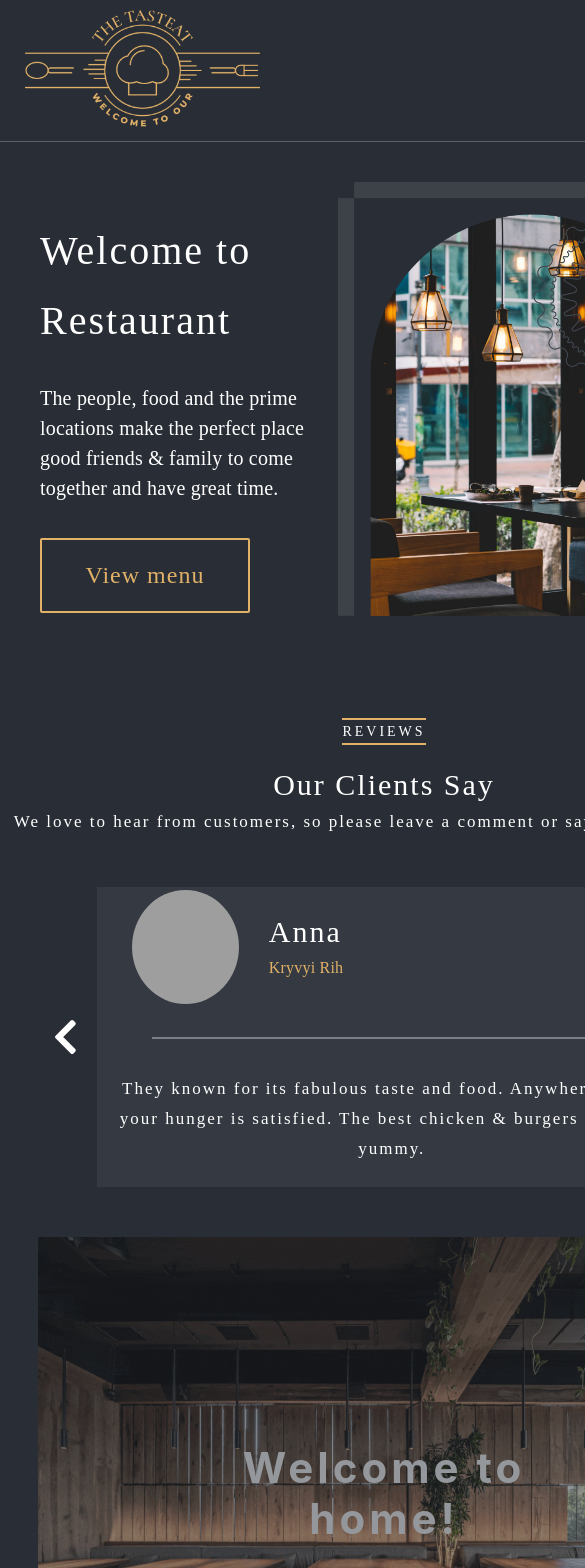
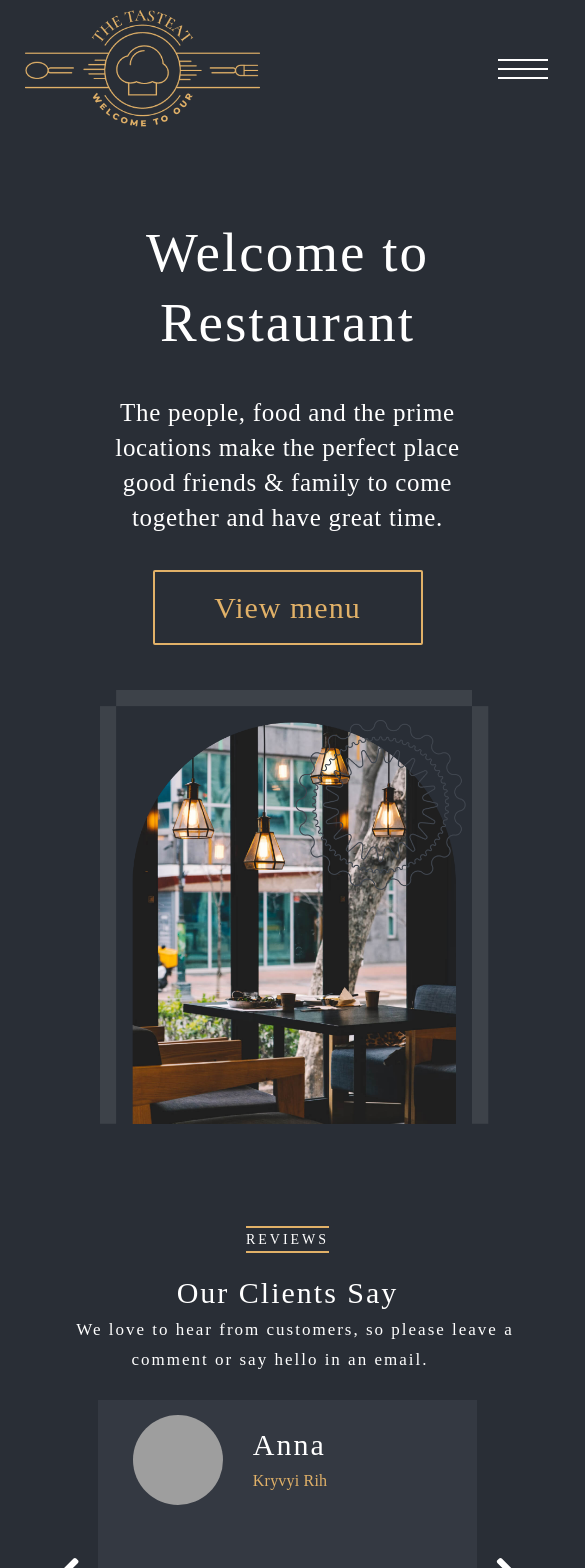
Before and after one commit to YourContender/react-restaurant-app, a React (Create React App) app: page / in a window 390 px wide. Shown: the top 1568 px of the page, 585 px wide, since content can reach past the window. Built offline with nearby package versions, Linux system fonts and the light colour scheme; grey boxes are pictures that could not be loaded.

Commit message:
step adaptive for 575px

```diff
--- a/src/components/features/Features.scss
+++ b/src/components/features/Features.scss
@@ -141,3 +141,25 @@
         }
     }
 }
+
+@media (max-width: 575px) {
+    .features {
+        width: 575px;
+        &_blocks {
+            width: 575px;
+            flex-direction: column;
+            padding: 0;
+        }
+        &_block {
+            width: 185px;
+            height: 140px;
+            margin: 20px 0;
+            span {
+                font-size: 15px;
+            }
+        }
+        &_services {
+            padding-right: 10px;
+        }
+    }
+}
--- a/src/components/footer/Footer.scss
+++ b/src/components/footer/Footer.scss
@@ -209,3 +209,59 @@
         }
     }
 }
+
+@media (max-width: 575px) {
+    .footer {
+        &_working {
+            display: flex;
+            flex-direction: column;
+            align-items: center;
+            margin-top: 35px;
+            width: 400px;
+            h2 {
+                width: 250px;
+                font-size: 24px;
+            }
+        }
+        &_contact {
+            h2 {
+                font-size: 24px;
+            }
+            span {
+                font-size: 20px;
+            }
+        }
+        &_time {
+            padding-left: 30px;
+            span {
+                padding-right: 25px;
+                font-size: 15px;
+            }
+        }
+        &_info {
+            flex-direction: column;
+        }
+        &_container {
+            width: 575px;
+        }
+        &_inner {
+            flex-direction: column;
+            align-items: center;
+            text-align: center;
+            &_logo {
+                img {
+                    margin-left: 0px;
+                }
+            }
+        }
+        &_profiles {
+            img {
+                margin: 20px;
+                width: 35px;
+            }
+        }
+        &_author {
+            font-size: 10px;
+        }
+    }
+}
--- a/src/components/header/Header.scss
+++ b/src/components/header/Header.scss
@@ -74,3 +74,9 @@
         }
     }
 }
+
+@media (max-width: 575px) {
+    .header {
+        width: 575px;
+    }
+}
--- a/src/components/nav/Nav.scss
+++ b/src/components/nav/Nav.scss
@@ -73,3 +73,9 @@
         }
     }
 }
+
+@media (max-width: 575px) {
+    .nav {
+        display: none;
+    }
+}
--- a/src/components/promo/Promo.scss
+++ b/src/components/promo/Promo.scss
@@ -107,3 +107,36 @@
         }
     }
 }
+
+@media (max-width: 575px) {
+    .promo {
+        &_container {
+            width: 575px;
+            flex-direction: column;
+            align-items: center;
+        }
+        &_image {
+            margin-left: 14px;
+            padding-right: 0px;
+        }
+        &_title {
+            width: 420px;
+            text-align: center;
+            padding-bottom: 45px;
+            padding-left: 0px;
+            h1 {
+                font-size: 55px;
+            }
+            span {
+                font-size: 25px;
+                line-height: 35px;
+                letter-spacing: 0.7px;
+            }
+            button {
+                width: 270px;
+                font-size: 30px;
+            }
+        }
+
+    }
+}
--- a/src/components/reviews/Reviews.scss
+++ b/src/components/reviews/Reviews.scss
@@ -165,3 +165,30 @@
         }
     }
 }
+
+@media (max-width: 575px) {
+    .reviews {
+        width: 575px;
+        &_line {
+            display: none;
+        }
+        &_user {
+            img {
+                width: 90px;
+                height: 90px;
+            }
+        }
+        &_descr {
+            width: 370px;
+            margin-top: 35px;
+            padding: 5px 15px;
+        }
+        &_bg {
+            display: none;
+        }
+        &_title {
+            width: 500px;
+            margin: 0 auto;
+        }
+    }
+}
--- a/src/components/slider/Slider.scss
+++ b/src/components/slider/Slider.scss
@@ -27,3 +27,12 @@
     height: 40px;
     padding: 0 15px;
 }
+
+@media (max-width: 575px) {
+    .main-container {
+        width: 500px;
+    }
+    .window {
+        height: 350px;
+    }
+}
```
